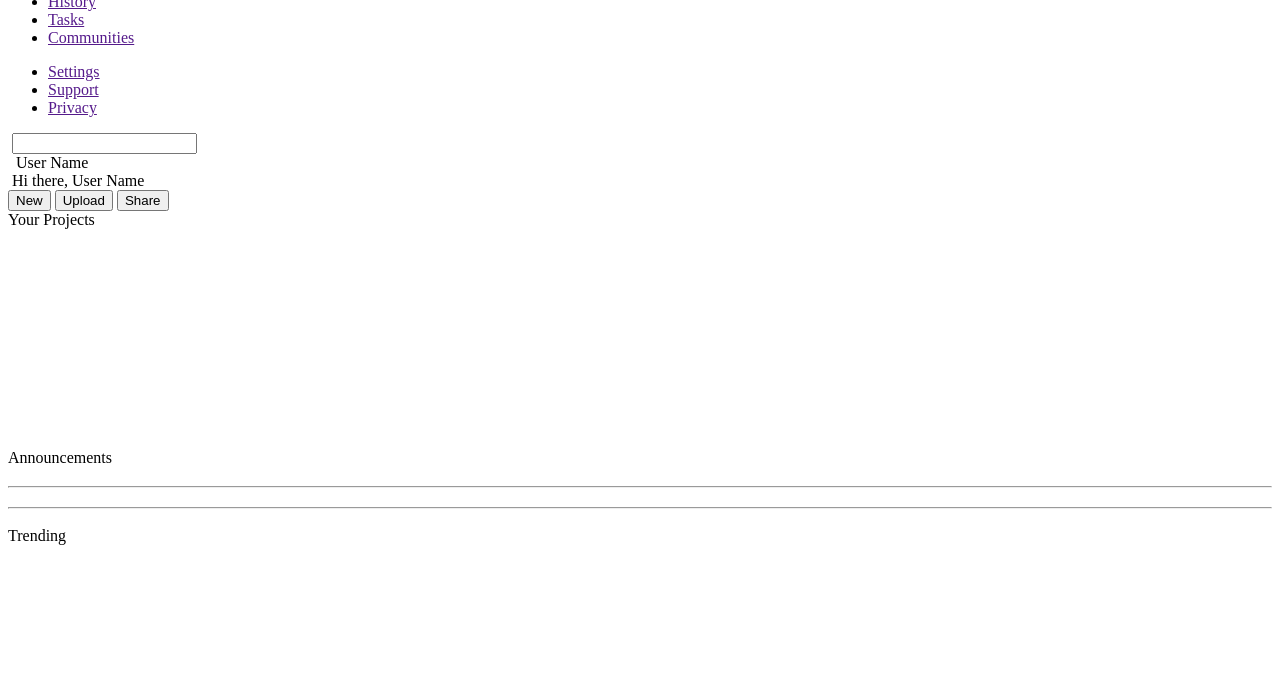
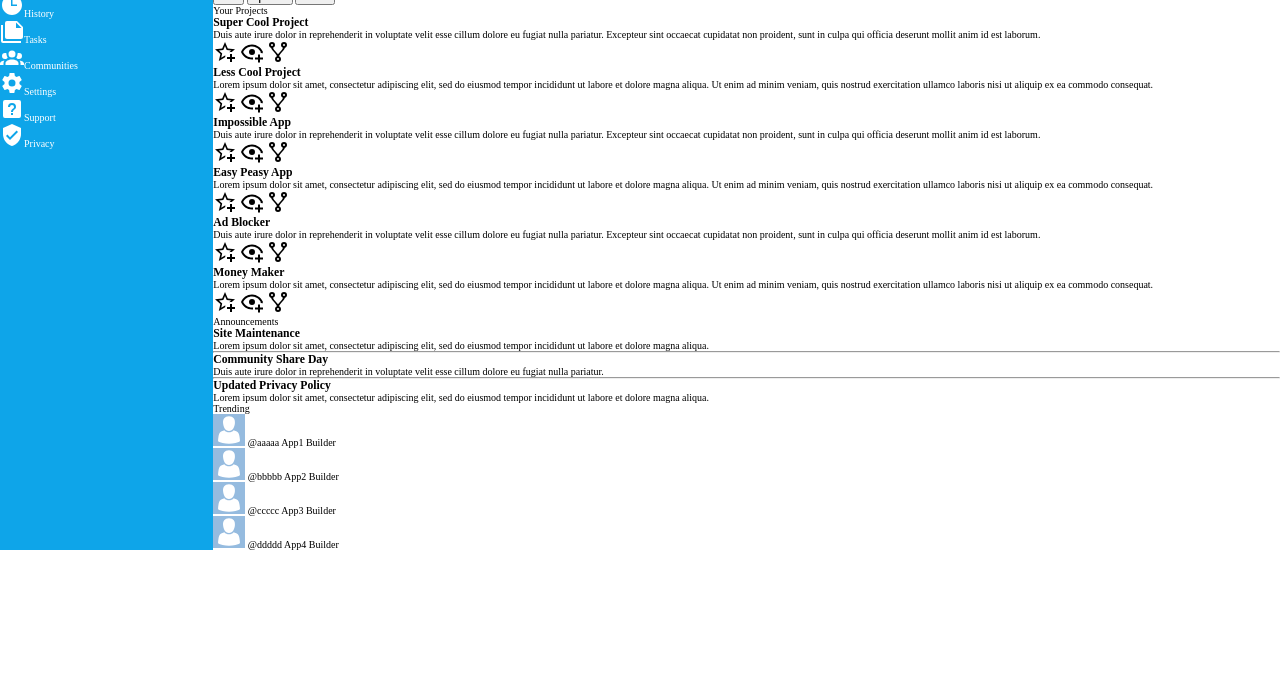
Before and after one commit to privl/admin-dashboard, a plain HTML site: page index.html in a window 1280 px wide. Shown: the part 111-800 px from the top of the page. Drawn offline with Linux system fonts and the light colour scheme.

Commit message:
Add stylesheet

```diff
--- a/index.html
+++ b/index.html
@@ -4,38 +4,39 @@
     <meta charset="UTF-8">
     <meta name="viewport" content="width=device-width, initial-scale=1.0">
     <title>Admin Dashboard</title>
+    <link rel="stylesheet" href="style.css">
 </head>
 <body>
     <div class="sidebar">
         <ul class="logo-title">
-            <li><img src="" alt=""><a href="">Dashboard</a></li>
+            <li><img src="images/dashboard.svg" class="icon"><a href="">Dashboard</a></li>
         </ul>
         <ul class="main-menu">
-            <li><img src="" alt=""><a href="">Home</a></li>
-            <li><img src="" alt=""><a href="">Profile</a></li>
-            <li><img src="" alt=""><a href="">Messages</a></li>
-            <li><img src="" alt=""><a href="">History</a></li>
-            <li><img src="" alt=""><a href="">Tasks</a></li>
-            <li><img src="" alt=""><a href="">Communities</a></li>
+            <li><img src="images/home.svg" class="icon"><a href="">Home</a></li>
+            <li><img src="images/profile.svg" class="icon"><a href="">Profile</a></li>
+            <li><img src="images/messages.svg" class="icon"><a href="">Messages</a></li>
+            <li><img src="images/history.svg" class="icon"><a href="">History</a></li>
+            <li><img src="images/tasks.svg" class="icon"><a href="">Tasks</a></li>
+            <li><img src="images/communities.svg" class="icon"><a href="">Communities</a></li>
         </ul>
         <ul class="second-menu">
-            <li><img src="" alt=""><a href="">Settings</a></li>
-            <li><img src="" alt=""><a href="">Support</a></li>
-            <li><img src="" alt=""><a href="">Privacy</a></li>
+            <li><img src="images/settings.svg" class="icon"><a href="">Settings</a></li>
+            <li><img src="images/support.svg" class="icon"><a href="">Support</a></li>
+            <li><img src="images/privacy.svg" class="icon"><a href="">Privacy</a></li>
         </ul>
     </div>
     <div class="header">
         <div class="search">
-            <img src="" alt="">
+            <img src="images/search.svg" class="icon">
             <input type="text" name="" id="">
         </div>
         <div class="user">
-            <img src="" alt="">
-            <img src="" alt="">
+            <img src="images/bell-ring.svg" class="icon">
+            <img src="images/avatar.svg" class="avatar">
             <span>User Name</span>
         </div>
         <div class="greeting">
-            <img src="" alt="">
+            <img src="images/avatar.svg" class="avatar">
             <span>Hi there,</span>
             <span>User Name</span>
         </div>
@@ -45,89 +46,175 @@
             <button>Share</button>
         </div>
     </div>
-    <div class="conent">
+    <div class="content">
         <div class="project">
             <span>Your Projects</span>
             <div>
                 <section>
-                    <h3></h3>
-                    <p></p>
+                    <h3>Super Cool Project</h3>
+                    <p>
+                        Duis aute irure dolor in
+                        reprehenderit in voluptate velit
+                        esse cillum dolore eu fugiat
+                        nulla pariatur. Excepteur sint
+                        occaecat cupidatat non proident,
+                        sunt in culpa qui officia
+                        deserunt mollit anim id est
+                        laborum.
+                    </p>
                 </section>
-                <img src="" alt="">
-                <img src="" alt="">
-                <img src="" alt="">
+                <img src="images/star-plus.svg" class="icon">
+                <img src="images/eye-plus.svg" class="icon">
+                <img src="images/source-fork.svg" class="icon">
             </div>
             <div>
                 <section>
-                    <h3></h3>
-                    <p></p>
+                    <h3>Less Cool Project</h3>
+                    <p>
+                        Lorem ipsum dolor sit amet,
+                        consectetur adipiscing elit,
+                        sed do eiusmod tempor incididunt
+                        ut labore et dolore magna aliqua.
+                        Ut enim ad minim veniam, quis
+                        nostrud exercitation ullamco
+                        laboris nisi ut aliquip ex ea
+                        commodo consequat.
+                    </p>
                 </section>
-                <img src="" alt="">
-                <img src="" alt="">
-                <img src="" alt="">
+                <img src="images/star-plus.svg" class="icon">
+                <img src="images/eye-plus.svg" class="icon">
+                <img src="images/source-fork.svg" class="icon">
             </div>
             <div>
                 <section>
-                    <h3></h3>
-                    <p></p>
+                    <h3>Impossible App</h3>
+                    <p>
+                        Duis aute irure dolor in
+                        reprehenderit in voluptate velit
+                        esse cillum dolore eu fugiat
+                        nulla pariatur. Excepteur sint
+                        occaecat cupidatat non proident,
+                        sunt in culpa qui officia
+                        deserunt mollit anim id est
+                        laborum.
+                    </p>
                 </section>
-                <img src="" alt="">
-                <img src="" alt="">
-                <img src="" alt="">
+                <img src="images/star-plus.svg" class="icon">
+                <img src="images/eye-plus.svg" class="icon">
+                <img src="images/source-fork.svg" class="icon">
             </div>
             <div>
                 <section>
-                    <h3></h3>
-                    <p></p>
+                    <h3>Easy Peasy App</h3>
+                    <p>
+                        Lorem ipsum dolor sit amet,
+                        consectetur adipiscing elit,
+                        sed do eiusmod tempor incididunt
+                        ut labore et dolore magna aliqua.
+                        Ut enim ad minim veniam, quis
+                        nostrud exercitation ullamco
+                        laboris nisi ut aliquip ex ea
+                        commodo consequat.
+                    </p>
                 </section>
-                <img src="" alt="">
-                <img src="" alt="">
-                <img src="" alt="">
+                <img src="images/star-plus.svg" class="icon">
+                <img src="images/eye-plus.svg" class="icon">
+                <img src="images/source-fork.svg" class="icon">
             </div>
             <div>
                 <section>
-                    <h3></h3>
-                    <p></p>
+                    <h3>Ad Blocker</h3>
+                    <p>
+                        Duis aute irure dolor in
+                        reprehenderit in voluptate velit
+                        esse cillum dolore eu fugiat
+                        nulla pariatur. Excepteur sint
+                        occaecat cupidatat non proident,
+                        sunt in culpa qui officia
+                        deserunt mollit anim id est
+                        laborum.
+                    </p>
                 </section>
-                <img src="" alt="">
-                <img src="" alt="">
-                <img src="" alt="">
+                <img src="images/star-plus.svg" class="icon">
+                <img src="images/eye-plus.svg" class="icon">
+                <img src="images/source-fork.svg" class="icon">
             </div>
             <div>
                 <section>
-                    <h3></h3>
-                    <p></p>
+                    <h3>Money Maker</h3>
+                    <p>
+                        Lorem ipsum dolor sit amet,
+                        consectetur adipiscing elit,
+                        sed do eiusmod tempor incididunt
+                        ut labore et dolore magna aliqua.
+                        Ut enim ad minim veniam, quis
+                        nostrud exercitation ullamco
+                        laboris nisi ut aliquip ex ea
+                        commodo consequat.
+                    </p>
                 </section>
-                <img src="" alt="">
-                <img src="" alt="">
-                <img src="" alt="">
+                <img src="images/star-plus.svg" class="icon">
+                <img src="images/eye-plus.svg" class="icon">
+                <img src="images/source-fork.svg" class="icon">
             </div>
         </div>
         <div class="announcements">
             <span>Announcements</span>
             <div>
                 <section>
-                    <h3></h3>
-                    <p></p>
+                    <h3>Site Maintenance</h3>
+                    <p>
+                        Lorem ipsum dolor sit amet,
+                        consectetur adipiscing elit,
+                        sed do eiusmod tempor incididunt
+                        ut labore et dolore magna aliqua.
+                    </p>
                 </section>
                 <hr />
                 <section>
-                    <h3></h3>
-                    <p></p>
+                    <h3>Community Share Day</h3>
+                    <p>
+                        Duis aute irure dolor in
+                        reprehenderit in voluptate velit
+                        esse cillum dolore eu fugiat
+                        nulla pariatur.
+                    </p>
                 </section>
                 <hr />
                 <section>
-                    <h3></h3>
-                    <p></p>
+                    <h3>Updated Privacy Policy</h3>
+                    <p>
+                        Lorem ipsum dolor sit amet,
+                        consectetur adipiscing elit,
+                        sed do eiusmod tempor incididunt
+                        ut labore et dolore magna aliqua.
+                    </p>
                 </section>
             </div>
         </div>
         <div class="trending">
             <span>Trending</span>
             <div>
-                <img src="" alt="">
-                <span></span>
-                <span></span>
+                <div class="user-info">
+                    <img src="images/avatar.svg" class="avatar">
+                    <span>@aaaaa</span>
+                    <span>App1 Builder</span>
+                </div>
+                <div class="user-info">
+                    <img src="images/avatar.svg" class="avatar">
+                    <span>@bbbbb</span>
+                    <span>App2 Builder</span>
+                </div>
+                <div class="user-info">
+                    <img src="images/avatar.svg" class="avatar">
+                    <span>@ccccc</span>
+                    <span>App3 Builder</span>
+                </div>
+                <div class="user-info">
+                    <img src="images/avatar.svg" class="avatar">
+                    <span>@ddddd</span>
+                    <span>App4 Builder</span>
+                </div>
             </div>
         </div>
     </div>
--- /dev/null
+++ b/style.css
@@ -0,0 +1,50 @@
+*,
+*::before,
+*::after {
+    margin: 0;
+    padding: 0;
+    box-sizing: border-box;
+}
+
+body {
+    font-size: 10px;
+    display: grid;
+    grid-template-columns: 1fr 5fr;
+}
+
+ul {
+    list-style-type: none;
+}
+
+a {
+    color: #fff;
+    text-decoration: none;
+}
+
+img.icon {
+    width: 1.5rem;
+    height: 1.5rem;
+}
+
+img.avatar {
+    width: 2rem;
+    height: 2rem;
+}
+
+.sidebar {
+    color: #fff;
+    background-color: #0ea5e9;
+    grid-area: 1 / 1 / span 2 / span 1;
+}
+
+.sidebar img {
+    filter: invert(100%) sepia(0%) saturate(0%) hue-rotate(0deg) brightness(100%) contrast(100%);
+}
+
+.header {
+
+}
+
+.content {
+
+}
```
Also changed, not shown: images/avatar.svg (added).
